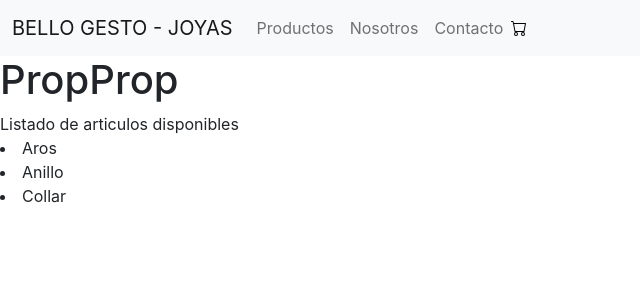
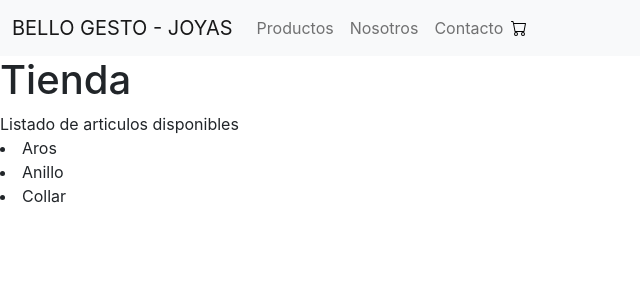
Before and after one commit to ValenzuelaManuel/belloGesto, a React (Create React App) app: page / in a window 1280 px wide. Shown: the top 300 px of the page, without its empty margins (0-640 px from the left). Built offline with nearby package versions, Linux system fonts and the light colour scheme.

Commit message:
Incluyo Props desafio landing

```diff
--- a/src/App.js
+++ b/src/App.js
@@ -7,7 +7,7 @@ export default function App({props}) {
   return (
     <div>
       <NavBar/>
-      <h1>PropProp</h1>
+      <h1>Tienda</h1>
       <span>{props}</span>
       <ItemListContainer items={productos}/>
     </div>
--- a/src/components/ItemListContainer.js
+++ b/src/components/ItemListContainer.js
@@ -1,5 +1,4 @@
 import React from "react";
-import ItemCount from "./ItemCount";
 
 export default function ItemListContainer (props) {
     const {items} = props;
```
